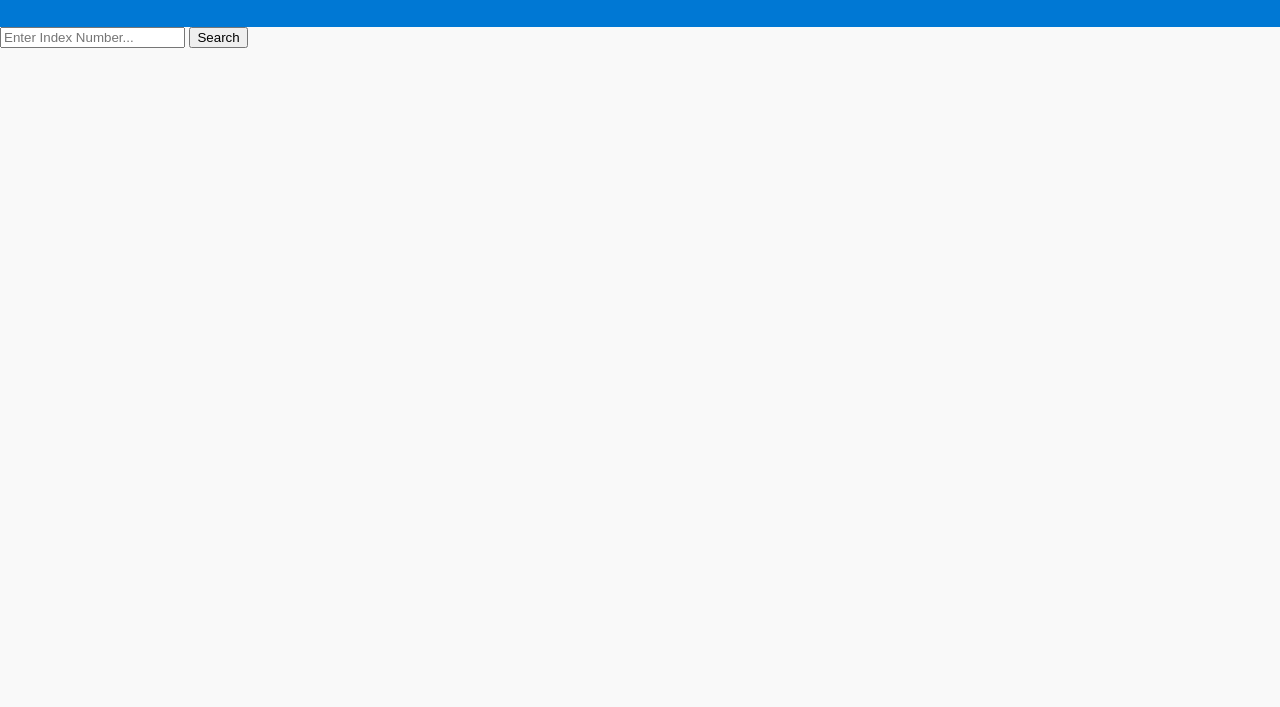
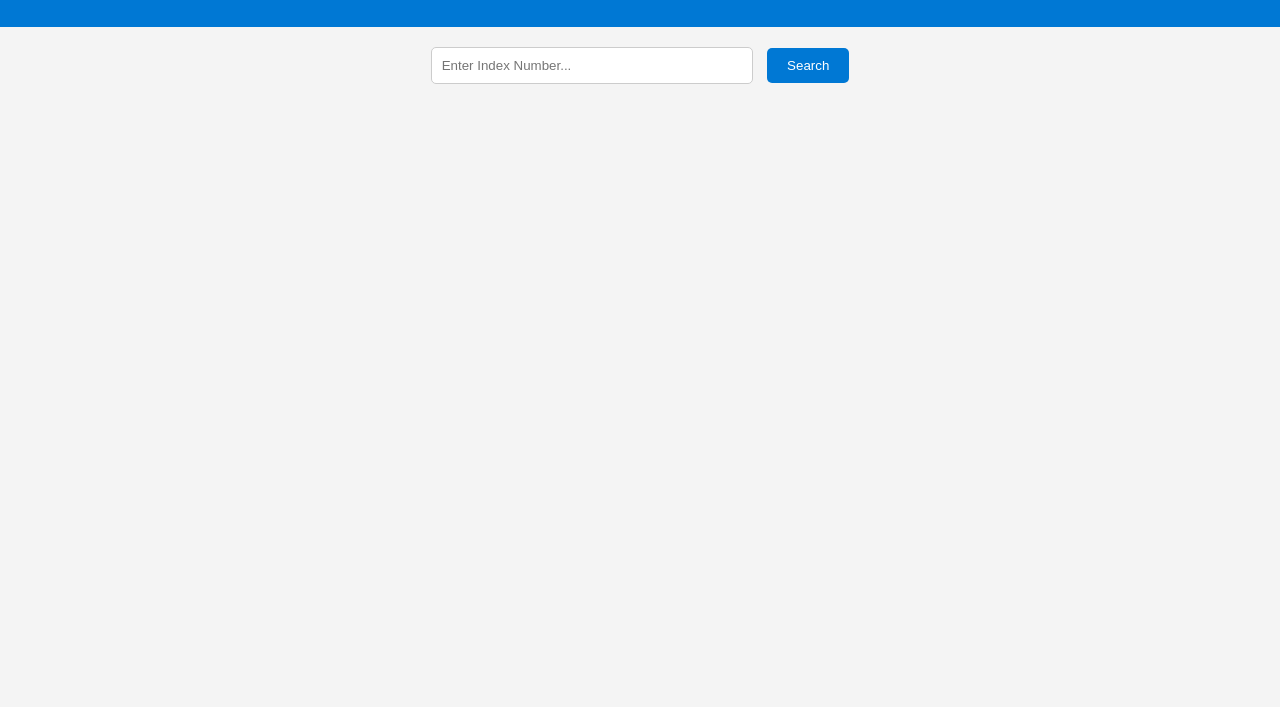
Before and after one commit to Paran20/chemgpa, a plain HTML site: page index.html in a window 1280 px wide. Shown: the part 93-800 px from the top of the page. Drawn offline with Linux system fonts and the light colour scheme; no server answers.

Commit message:
Update styles.css

```diff
--- a/styles.css
+++ b/styles.css
@@ -2,7 +2,7 @@ body {
     font-family: Arial, sans-serif;
     margin: 0;
     padding: 0;
-    background-color: #f9f9f9;
+    background-color: #f4f4f4;
     color: #333;
 }
 
@@ -13,32 +13,46 @@ header {
     text-align: center;
 }
 
-#result-section {
+#search-section {
     padding: 20px;
+    text-align: center;
 }
 
-input#search {
-    margin-bottom: 10px;
+#search-section input {
     padding: 10px;
-    width: 100%;
-    max-width: 400px;
+    width: 300px;
+    margin-right: 10px;
     border: 1px solid #ccc;
     border-radius: 5px;
 }
 
-table {
-    width: 100%;
-    border-collapse: collapse;
-    margin-top: 20px;
+#search-section button {
+    padding: 10px 20px;
+    border: none;
+    background-color: #0078d4;
+    color: white;
+    border-radius: 5px;
+    cursor: pointer;
 }
 
-table th, table td {
+#search-section button:hover {
+    background-color: #005bb5;
+}
+
+#results {
+    width: 80%;
+    margin: 20px auto;
+    border-collapse: collapse;
+    display: none; /* Initially hidden */
+}
+
+#results th, #results td {
     border: 1px solid #ddd;
     padding: 8px;
     text-align: left;
 }
 
-table th {
+#results th {
     background-color: #0078d4;
     color: white;
 }
```
